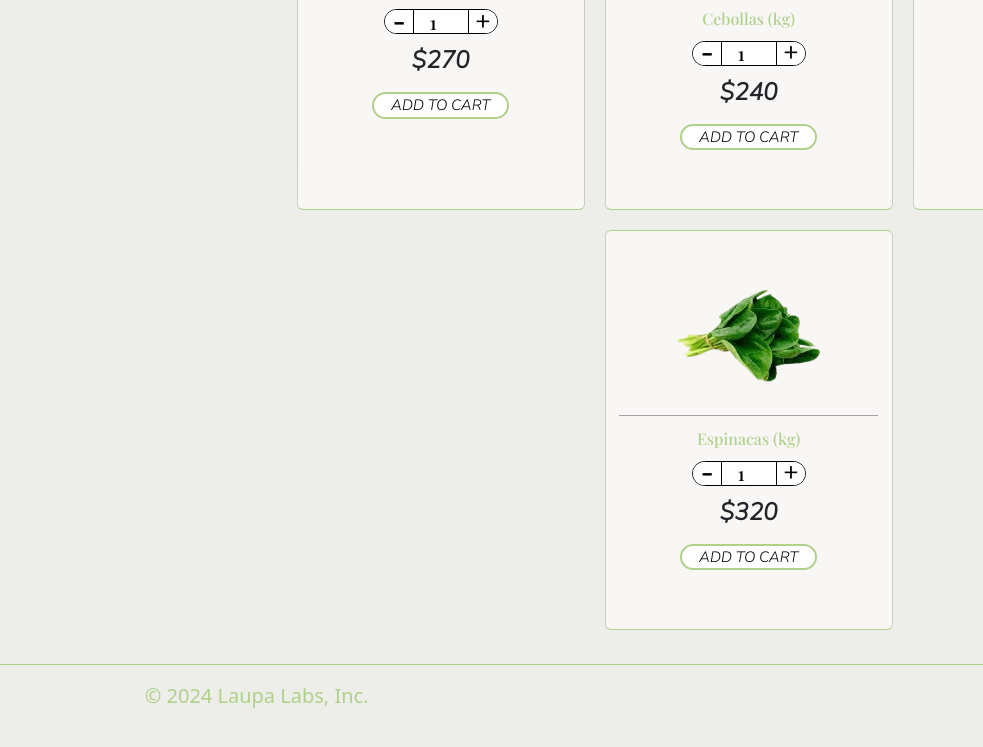
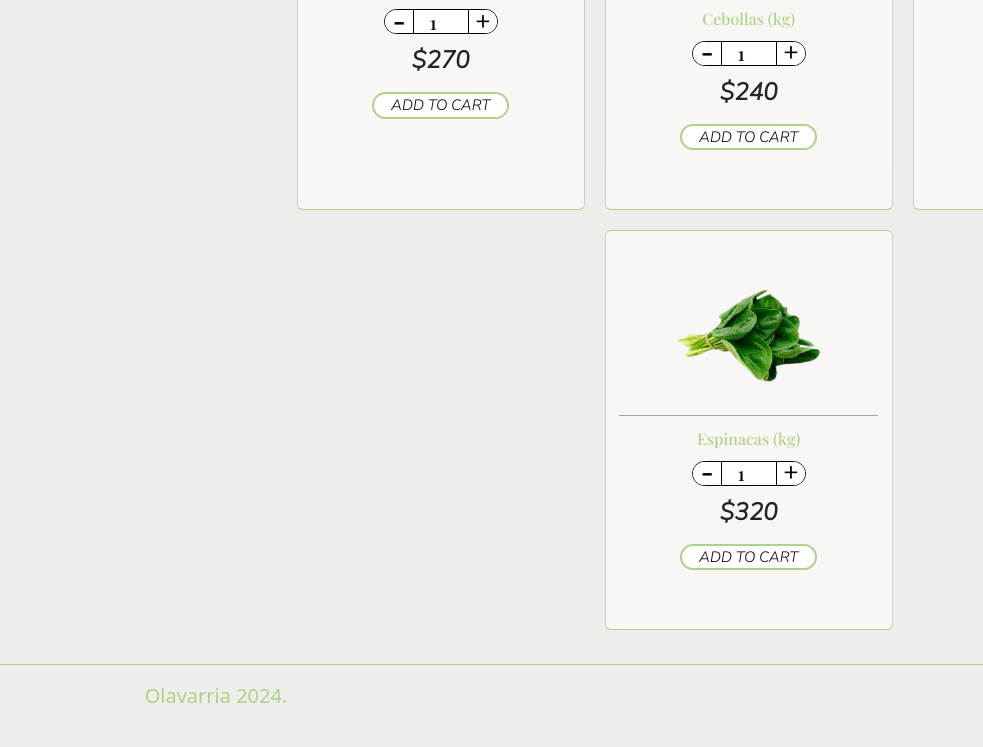
Before and after one commit to juanamengochea/entregable, a plain HTML site: page products.html in a window 1280 px wide. Shown: the part 1107-1854 px from the top of the page, 0-983 px from the left. Drawn offline with nearby package versions, Linux system fonts and the light colour scheme; a web font is replaced by a local one.

Commit message:
modificacion footer

```diff
--- a/products.html
+++ b/products.html
@@ -100,7 +100,7 @@
           <use xlink:href="#bootstrap"></use>
         </svg>
       </a>
-      <span class="mb-3 mb-md-0 green">© 2024 Laupa Labs, Inc. </span>
+      <span class="mb-3 mb-md-0 green">Olavarria 2024. </span>
     </div>
 
     <ul class="nav col-md-4 justify-content-end list-unstyled d-flex">
```
